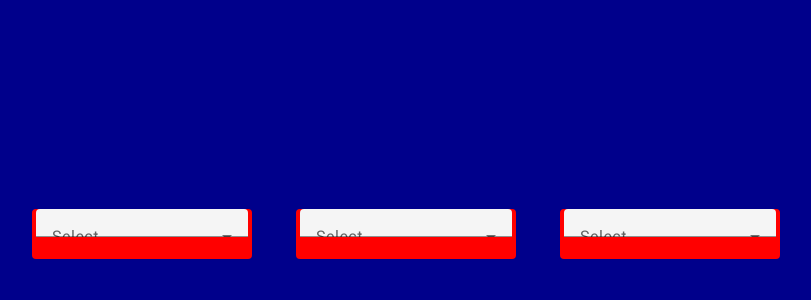
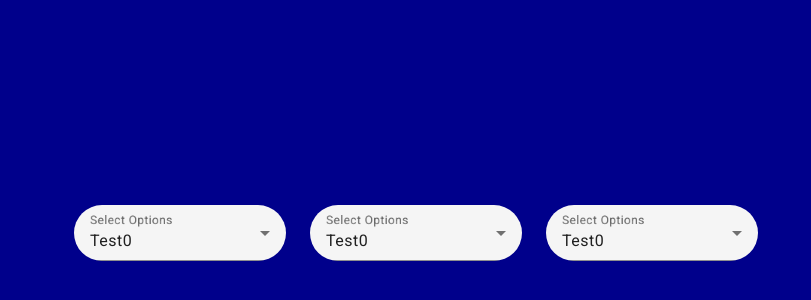
Before and after one commit to ztw17/generic-filter-dropdown, an Angular app: page / in a window 1280 px wide. Shown: the part 156-456 px from the top of the page, without its empty margins (224-1035 px from the left). Built offline with nearby package versions, Linux system fonts and the light colour scheme.

Commit message:
Add basic functionality

```diff
--- a/src/app/generic-filter/filter-dropdown.component.html
+++ b/src/app/generic-filter/filter-dropdown.component.html
@@ -1,17 +1,20 @@
-<mat-form-field class="dropdown-mat-form filter-dropdown">
+<mat-form-field class="dropdown-wrapper">
+  <mat-label>Select {{label}}s</mat-label>
   <mat-select
-    placeholder="Select"
     multiple
+    (selectionChange)="selectionChange($event.value)"
+    [compareWith]="compareObjects"
   >
-    <mat-select-trigger>
-    </mat-select-trigger>
     <div class="filter-input-div">
-      <input matInput placeholder="Search" class="filter-input-form">
+      <input matInput (keyup)="applySearch($event)" placeholder="Search" class="filter-input-form">
       <mat-icon class="input-icon">search</mat-icon>
     </div>
-    <div class="select-all-container">
-      <mat-slide-toggle></mat-slide-toggle>
+    <div class="select-all-wrapper">
+      <span class="select-all-text">Select all {{label}}s</span>
+      <mat-slide-toggle (change)="selectAllToggle($event)" [checked]="selectAll"></mat-slide-toggle>
     </div>
-    <mat-option></mat-option>
+    <mat-option *ngFor="let item of searchableData" [value]="item.value">
+      {{item.value}}
+    </mat-option>
   </mat-select>
 </mat-form-field>
--- a/src/app/generic-filter/filter-dropdown.component.scss
+++ b/src/app/generic-filter/filter-dropdown.component.scss
@@ -1,19 +1,24 @@
-.dropdown-mat-form {
-  height: 50px;
-	margin: 0 20px 20px 0;
-  padding: 0 4px 0 4px;
-  background: red;
-  border-radius: 4px;
+:host ::ng-deep .dropdown-wrapper .mat-mdc-text-field-wrapper {
+	border-radius: 28px;
+}
+
+.select-all-wrapper {
+  padding: 0 16px 16px 16px;
+}
+
+.select-all-text {
+	font-size: 14px;
+	margin-right: 6px;
 }
 
 .filter-input-div {
-  height: 10px;
+  height: 24px;
   display: flex;
   align-items: center;
   padding: 4px 16px;
   margin: 15px;
   border-radius: 4px;
-  border: 1px solid gray;
+  border: 1px solid blue;
   flex-grow: 100;
 }
 
@@ -22,3 +27,8 @@
   border: 0;
   font-size: 14px;
 }
+
+input:focus {
+	border: 0;
+	outline: 0;
+}
--- a/src/app/generic-filter/filter-dropdown.component.ts
+++ b/src/app/generic-filter/filter-dropdown.component.ts
@@ -3,6 +3,7 @@ import { Component, EventEmitter, Input, OnDestroy, OnInit, Output } from '@angu
 import { Observable, Subject } from 'rxjs';
 import { takeUntil, tap } from 'rxjs/operators';
 import * as _ from 'lodash';
+import { MatSlideToggleChange } from '@angular/material/slide-toggle';
 
 @Component({
   selector: 'filter-dropdown',
@@ -11,14 +12,84 @@ import * as _ from 'lodash';
 })
 
 export class FilterDropdownComponent implements OnInit, OnDestroy {
+	public testData: KeyValue<string, string>[] = [
+		{key: 'test0', value: 'Test0'},
+		{key: 'test1', value: 'Test1'},
+		{key: 'test2', value: 'Test2'},
+		{key: 'test3', value: 'Test3'},
+		{key: 'test4', value: 'Test4'}
+	];
+	public label: string = 'Option';
+	public searchableData: KeyValue<string, string>[] = [];
+	public filterValue: string = '';
+	public selectAll: boolean = false;
+	public selectedOptions: KeyValue<string, string>[] = [];
+	public displayedOptions: KeyValue<string, string>[] = [];
+
 	private unsubscribe$: Subject<void> = new Subject<void>();
 
 	constructor() { }
 
-	ngOnInit() {}
+	ngOnInit() {
+		this.searchableData = this.testData;
+	}
 
 	ngOnDestroy(): void {
 		this.unsubscribe$.next();
 		this.unsubscribe$.complete();
 	}
+
+	public applySearch(event: KeyboardEvent) {
+		const target = event.target as HTMLInputElement;
+    this.filterValue = _.toLower(_.trimStart(target?.value));
+    this.searchableData = _.filter([...this.testData], data => _.includes(_.toLower(data.value), this.filterValue));
+  }
+
+	public selectAllToggle(event: MatSlideToggleChange) {
+    this.selectAll = event.checked;
+		console.log(this.selectAll)
+    if (this.selectAll) {
+      this.selectedOptions = [...this.testData];
+      this.displayedOptions = [...this.testData];
+    } else {
+      this.selectedOptions = [];
+      this.displayedOptions = [];
+    }
+  }
+
+	public selectionChange(values: KeyValue<string, string>[]) {
+    if (this.filterValue.length !== 0) {
+      const checkedItems: KeyValue<string, string>[] = [];
+
+      _.each(this.testData, data => {
+
+        const isCurrentlyDisplayed: boolean = !!_.find(this.searchableData, sd => this.isKeyValueEqual(sd, data));
+        if (isCurrentlyDisplayed) {
+
+          const isCurrentlyDisplayedAndChecked: boolean = !!_.find(values, v => this.isKeyValueEqual(v, data));
+          if (!isCurrentlyDisplayedAndChecked) {
+            return;
+          }
+
+          checkedItems.push(data);
+        }
+      });
+
+      this.selectedOptions = checkedItems;
+      this.displayedOptions = checkedItems;
+    } else {
+      this.selectedOptions = values;
+      this.displayedOptions = values;
+    }
+
+    this.selectAll = this.testData.length === this.selectedOptions.length;
+  }
+
+	public compareObjects(o1: KeyValue<string, string>, o2?: KeyValue<string, string>): boolean {
+    return o1.key === o2?.key && o1.value === o2?.value;
+  }
+
+	private isKeyValueEqual(k1: KeyValue<string, string>, k2: KeyValue<string, string>): boolean {
+    return k1.key === k2.key;
+  }
 }
```
